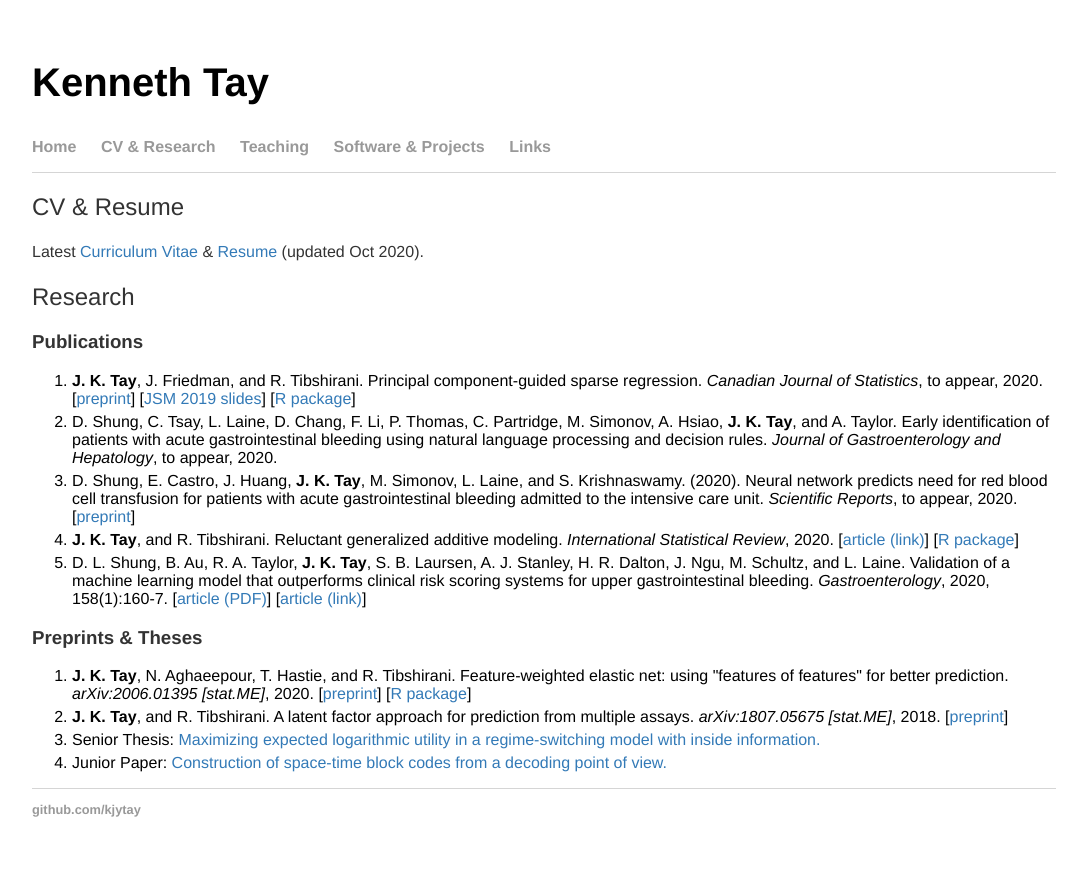
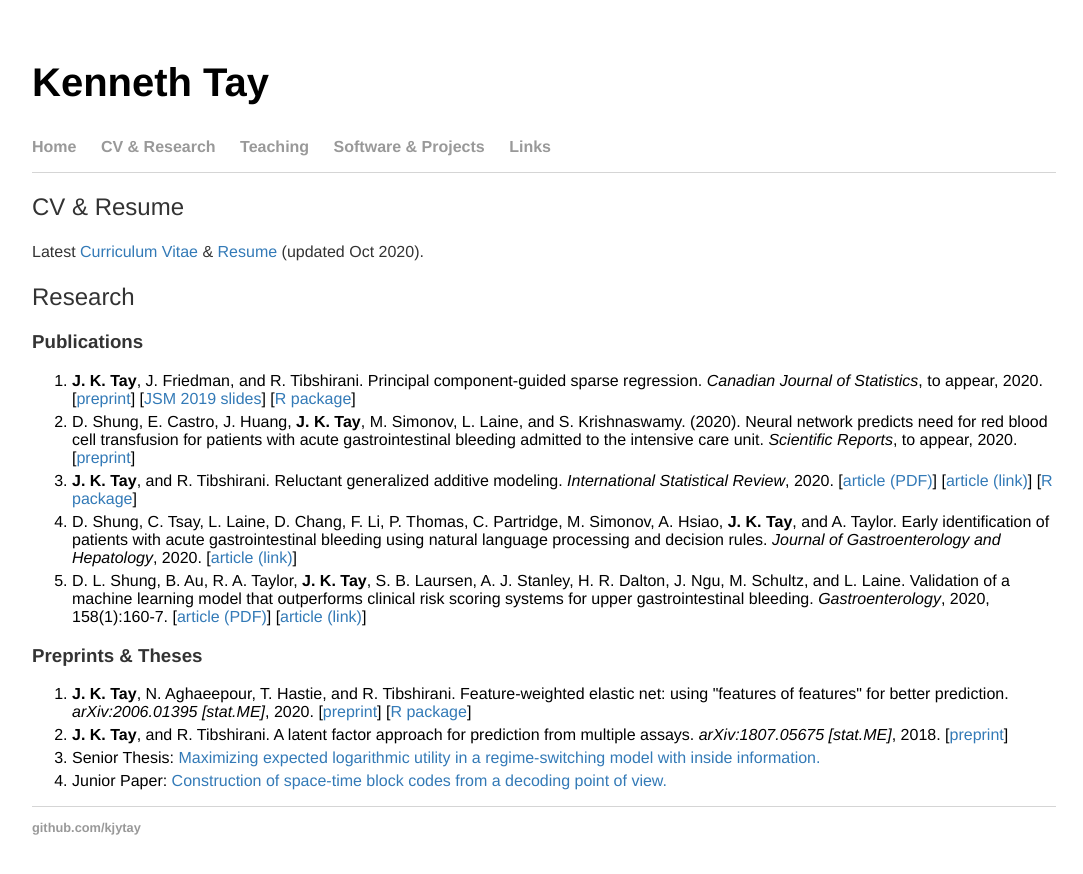
Before and after one commit to kjytay/kjytay.github.io, a Jekyll site: the page built from cv/index.html, in a window 1280 px wide. Shown: the top 874 px of the page, without its empty margins (96-1179 px from the left). Built offline with Jekyll 4.4.1, drawn with Linux system fonts in a browser that asks for light colours.

Commit message:
Update to CV page.

```diff
--- a/cv/index.html
+++ b/cv/index.html
@@ -10,9 +10,13 @@
   <h3>Publications</h3>
   <ol>
     <li><b>J. K. Tay</b>, J. Friedman, and R. Tibshirani. Principal component-guided sparse regression. <i>Canadian Journal of Statistics</i>, to appear, 2020. [<a href="https://arxiv.org/abs/1810.04651">preprint</a>] [<a href="pcLasso_JSM_presentation_handout.pdf">JSM 2019 slides</a>] [<a href="https://CRAN.R-project.org/package=pcLasso">R package</a>]</li>
-    <li>D. Shung, C. Tsay, L. Laine, D. Chang, F. Li, P. Thomas, C. Partridge, M. Simonov, A. Hsiao, <b>J. K. Tay</b>, and A. Taylor. Early identification of patients with acute gastrointestinal bleeding using natural language processing and decision rules. <i>Journal of Gastroenterology and Hepatology</i>, to appear, 2020.</li>
+
     <li>D. Shung, E. Castro, J. Huang, <b>J. K. Tay</b>, M. Simonov, L. Laine, and S. Krishnaswamy. (2020). Neural network predicts need for red blood cell transfusion for patients with acute gastrointestinal bleeding admitted to the intensive care unit. <i>Scientific Reports</i>, to appear, 2020. [<a href="https://www.medrxiv.org/content/10.1101/2020.05.19.20096743v1">preprint</a>]</li>
-    <li><b>J. K. Tay</b>, and R. Tibshirani. Reluctant generalized additive modeling. <i>International Statistical Review</i>, 2020. [<a href="https://onlinelibrary.wiley.com/share/author/JU2BUEIEFMDJBQKHRPYV?target=10.1111/insr.12429">article (link)</a>] [<a href="https://CRAN.R-project.org/package=relgam">R package</a>]</li>
+
+    <li><b>J. K. Tay</b>, and R. Tibshirani. Reluctant generalized additive modeling. <i>International Statistical Review</i>, 2020. [<a href="https://onlinelibrary.wiley.com/share/author/JU2BUEIEFMDJBQKHRPYV?target=10.1111/insr.12429">article (PDF)</a>] [<a href="https://onlinelibrary.wiley.com/doi/10.1111/insr.12429">article (link)</a>] [<a href="https://CRAN.R-project.org/package=relgam">R package</a>]</li>
+
+    <li>D. Shung, C. Tsay, L. Laine, D. Chang, F. Li, P. Thomas, C. Partridge, M. Simonov, A. Hsiao, <b>J. K. Tay</b>, and A. Taylor. Early identification of patients with acute gastrointestinal bleeding using natural language processing and decision rules. <i>Journal of Gastroenterology and Hepatology</i>, 2020. [<a href="https://onlinelibrary.wiley.com/doi/abs/10.1111/jgh.15313">article (link)</a>]</li>
+
     <li>D. L. Shung, B. Au, R. A. Taylor, <b>J. K. Tay</b>, S. B. Laursen, A. J. Stanley, H. R. Dalton, J. Ngu, M. Schultz, and L. Laine. Validation of a machine learning model that outperforms clinical risk scoring systems for upper gastrointestinal bleeding. <i>Gastroenterology</i>, 2020, 158(1):160-7. [<a href="Shung2020_validation.pdf">article (PDF)</a>] [<a href="https://www.gastrojournal.org/article/S0016-5085(19)41342-5/fulltext">article (link)</a>]</li>
   </ol>
   <h3>Preprints & Theses</h3>
```
